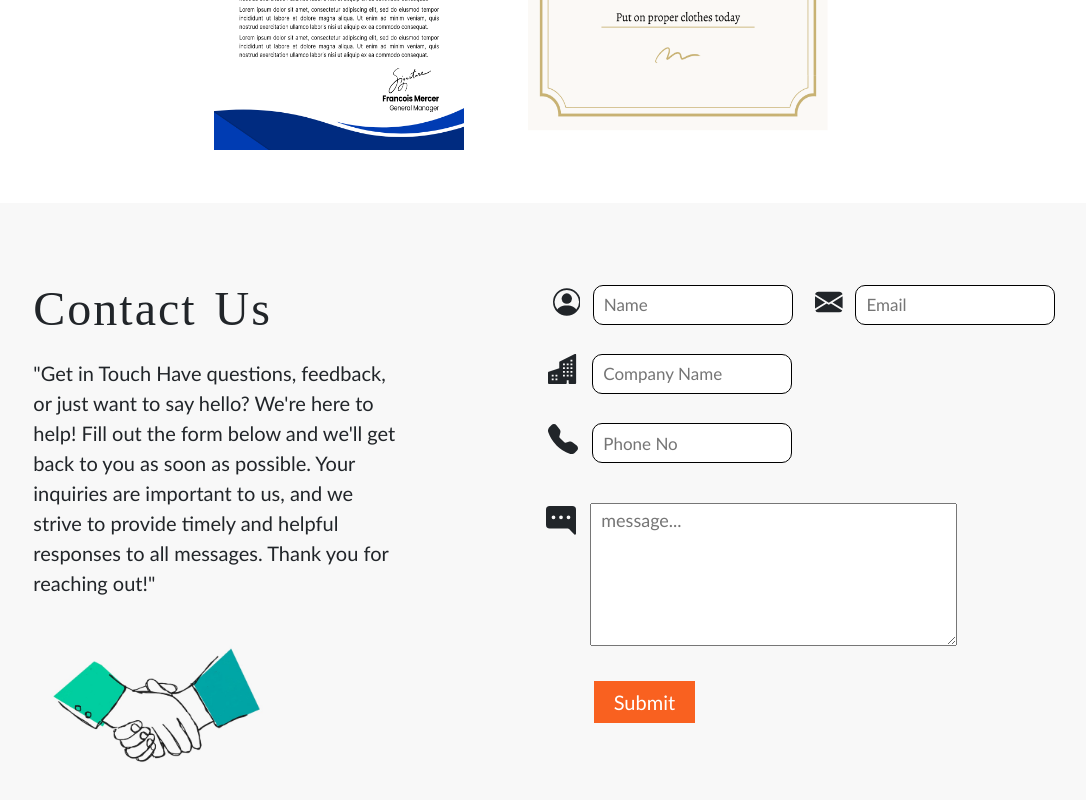
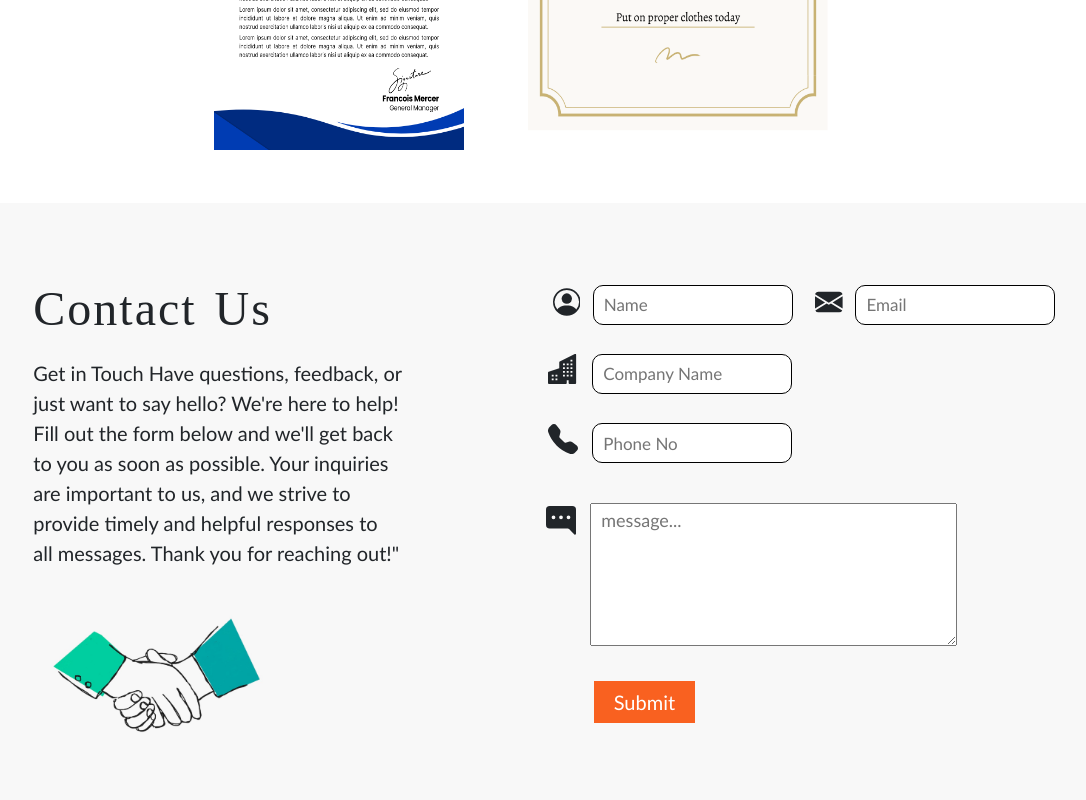
Before and after one commit to naveenbishwas/Tashe, a Next.js app: page / in a window 1280 px wide. Shown: the part 3510-4310 px from the top of the page, without its empty margins (119-1205 px from the left). Built offline with nearby package versions, Linux system fonts and the light colour scheme; a web font is replaced by a local one.

Commit message:
escape removed

```diff
--- a/src/app/page.js
+++ b/src/app/page.js
@@ -315,7 +315,7 @@ export default function Home() {
                 <h1>Contact Us</h1>
               </div>
               <p>
-                "Get in Touch Have questions, feedback, or just want to say
+                Get in Touch Have questions, feedback, or just want to say
                 hello? We're here to help! Fill out the form below and we'll get
                 back to you as soon as possible. Your inquiries are important to
                 us, and we strive to provide timely and helpful responses to all
```
